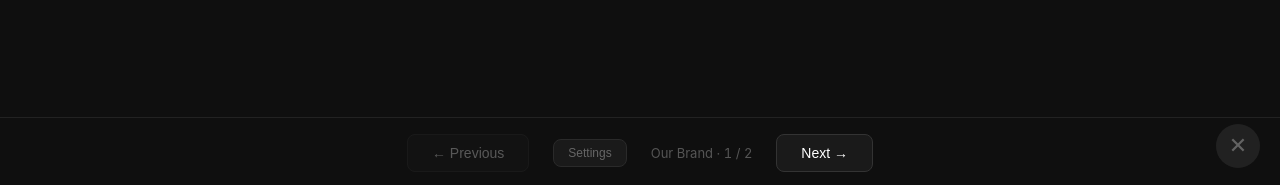
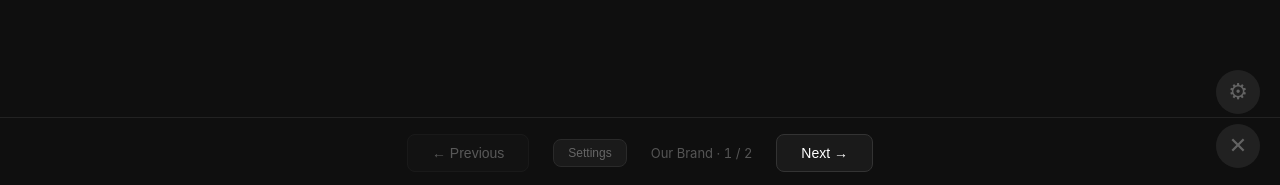
Before and after one commit to Centrika001/Transi, a React (Vite) app: page / in a window 1280 px wide. Both pictures are taken after a click on the button "Toggle moderator controls". Shown: the part 612-797 px from the top of the page. Built offline with nearby package versions, Linux system fonts and the light colour scheme; no server answers.

Commit message:
Add floating Settings button for touch devices
When moderator mode is on, a gear button appears above the
close button in the bottom-right corner. Tap it to open Settings
directly — no need to find it in the bottom bar.

https://claude.ai/code/session_013uF2cXPS9rTtnY9r2MLCHk

```diff
--- a/src/App.css
+++ b/src/App.css
@@ -523,12 +523,19 @@
   border-color: #2a2a2a !important;
 }
 
-/* ─── Floating Action Button ─────────────────────── */
+/* ─── Floating Action Buttons ────────────────────── */
 
-.fab-toggle {
+.fab-group {
   position: fixed;
   bottom: 20px;
   right: 20px;
+  display: flex;
+  flex-direction: column;
+  gap: 10px;
+  z-index: 50;
+}
+
+.fab-toggle {
   width: 44px;
   height: 44px;
   border-radius: 50%;
@@ -538,7 +545,6 @@
   font-size: 22px;
   line-height: 1;
   cursor: pointer;
-  z-index: 50;
   transition: background 0.2s, color 0.2s;
   -webkit-tap-highlight-color: transparent;
 }
--- a/src/App.jsx
+++ b/src/App.jsx
@@ -239,7 +239,17 @@ export default function App() {
         </div>
       )}
 
-      {/* Floating toggle — always visible, works on touch */}
+      {/* Floating buttons — always visible, works on touch */}
+      <div className="fab-group">
+        {moderatorMode && (
+          <button
+            className="fab-toggle"
+            onClick={() => setShowSettings(true)}
+            aria-label="Settings"
+          >
+            ⚙
+          </button>
+        )}
         <button
           className="fab-toggle"
           onClick={() => setModeratorMode((v) => !v)}
@@ -247,6 +257,7 @@ export default function App() {
         >
           {moderatorMode ? '✕' : '⋯'}
         </button>
+      </div>
 
       {showSettings && (
         <SettingsPanel
```
Lines whose indentation alone changed are shown as unchanged.
